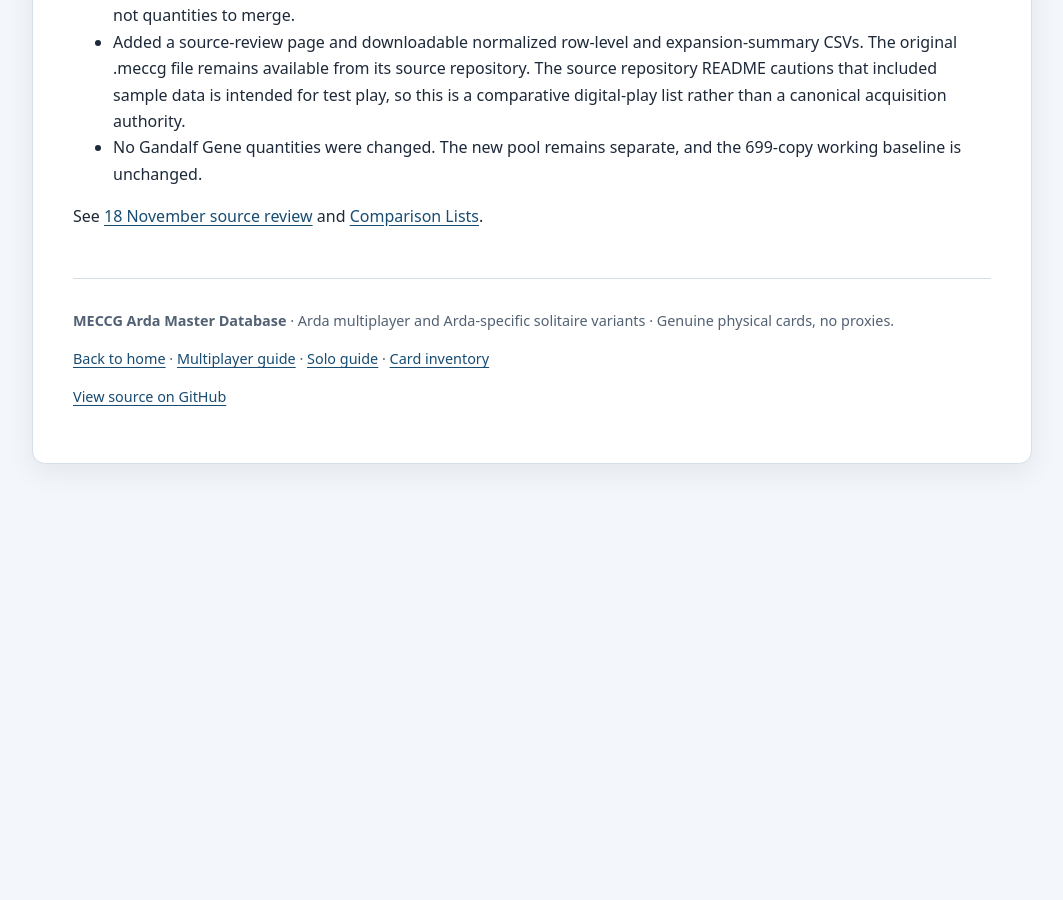
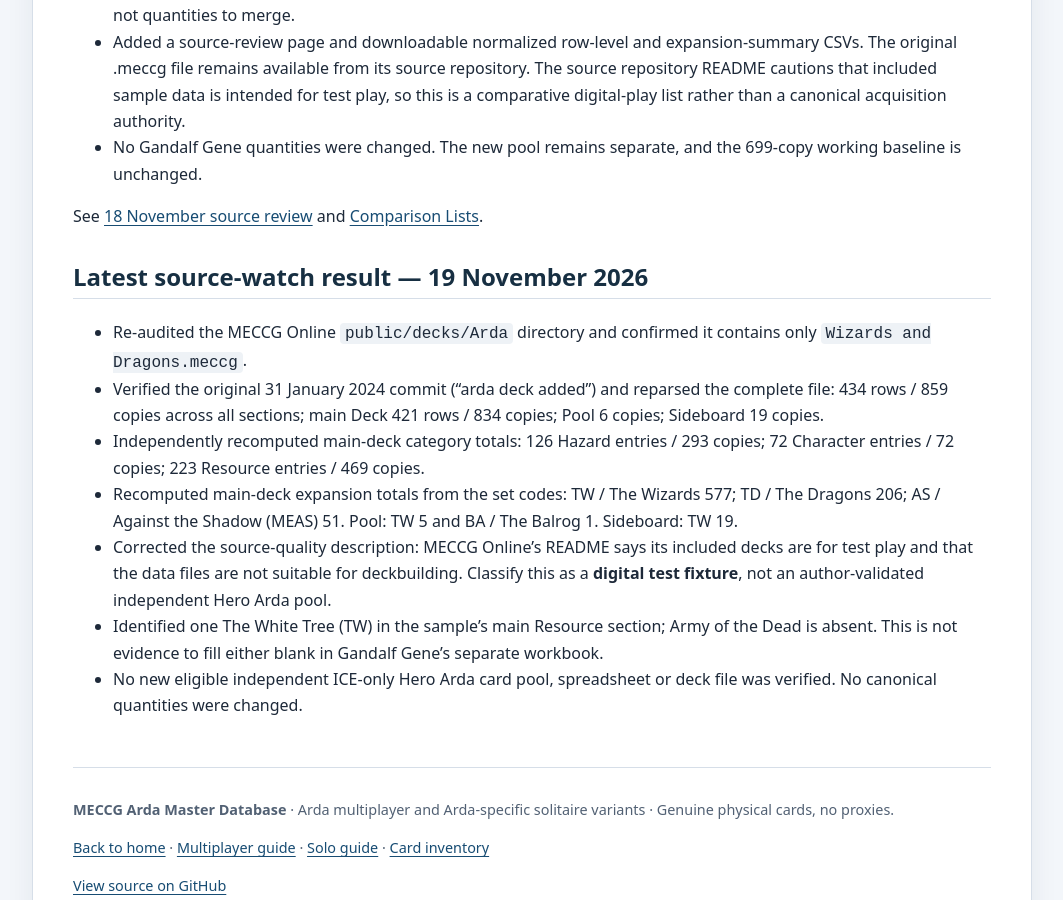
Before and after one commit to JamSpot/meccg-arda-master-database, a Jekyll site: the page built from docs/research-progress.md, in a window 1280 px wide and 900 px high, scrolled down 9803 px. Shown: the whole window, without its empty margins (108-1171 px from the left). Built offline with Jekyll 4.4.1, drawn with Linux system fonts in a browser that asks for light colours; our own code applies the rules of GitHub Pages for plain Markdown files; before the commit the page ends 10291 px from its top, so only the background shows below that.

Commit message:
Record 19 November Arda source verification and reclassification

```diff
--- a/docs/research-progress.md
+++ b/docs/research-progress.md
@@ -186,3 +186,14 @@ See [14 November source watch](research-watch-2026-11-14.html) and [comparison-l
 - No Gandalf Gene quantities were changed. The new pool remains separate, and the 699-copy working baseline is unchanged.
 
 See [18 November source review](wizards-and-dragons-arda-source-review.html) and [Comparison Lists](comparison-lists.html#wizards-and-dragons-arda-deck-18-november-2026).
+
+
+## Latest source-watch result — 19 November 2026
+
+- Re-audited the MECCG Online `public/decks/Arda` directory and confirmed it contains only `Wizards and Dragons.meccg`.
+- Verified the original 31 January 2024 commit (“arda deck added”) and reparsed the complete file: 434 rows / 859 copies across all sections; main Deck 421 rows / 834 copies; Pool 6 copies; Sideboard 19 copies.
+- Independently recomputed main-deck category totals: 126 Hazard entries / 293 copies; 72 Character entries / 72 copies; 223 Resource entries / 469 copies.
+- Recomputed main-deck expansion totals from the set codes: TW / The Wizards 577; TD / The Dragons 206; AS / Against the Shadow (MEAS) 51. Pool: TW 5 and BA / The Balrog 1. Sideboard: TW 19.
+- Corrected the source-quality description: MECCG Online's README says its included decks are for test play and that the data files are not suitable for deckbuilding. Classify this as a **digital test fixture**, not an author-validated independent Hero Arda pool.
+- Identified one The White Tree (TW) in the sample's main Resource section; Army of the Dead is absent. This is not evidence to fill either blank in Gandalf Gene's separate workbook.
+- No new eligible independent ICE-only Hero Arda card pool, spreadsheet or deck file was verified. No canonical quantities were changed.
```
